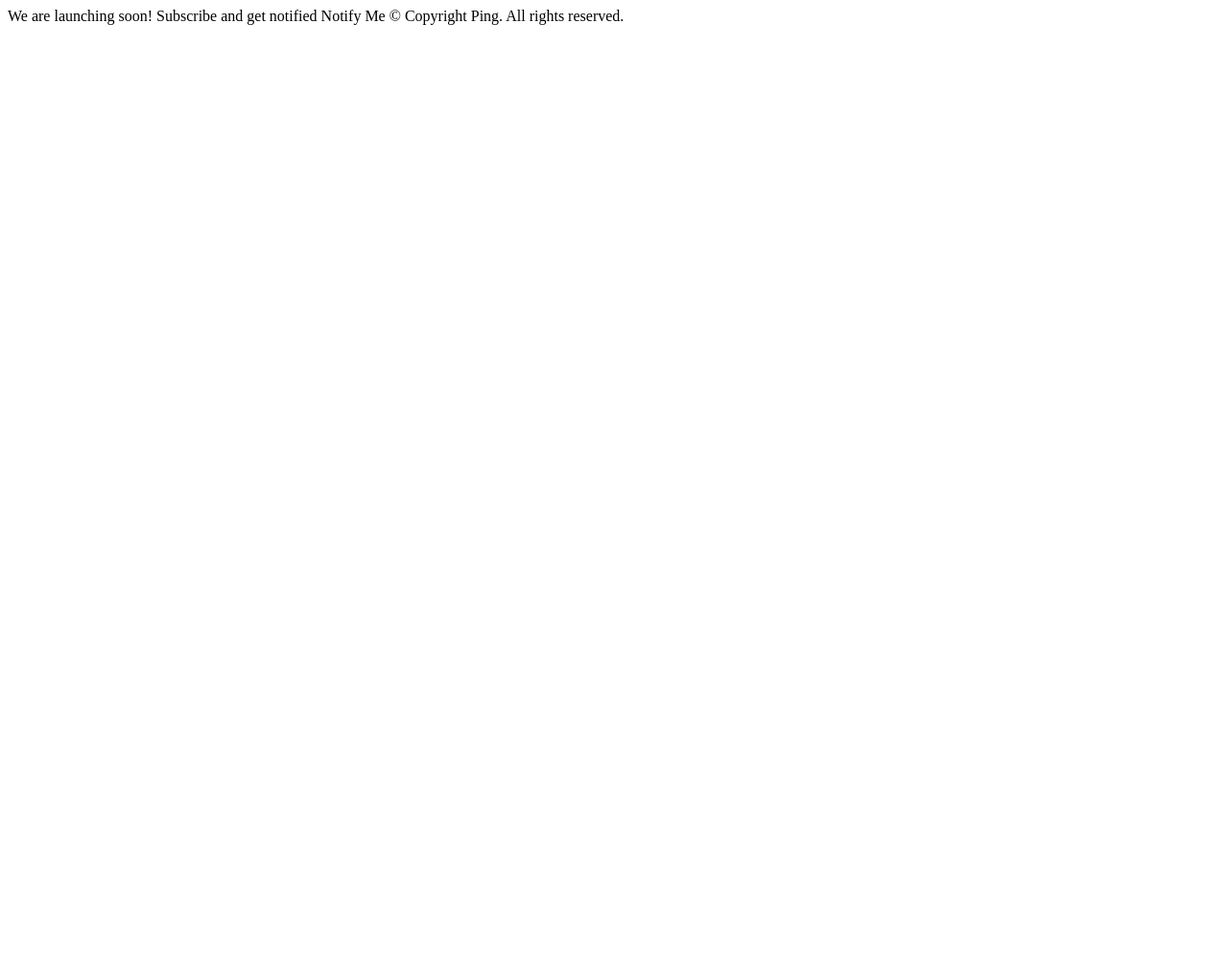
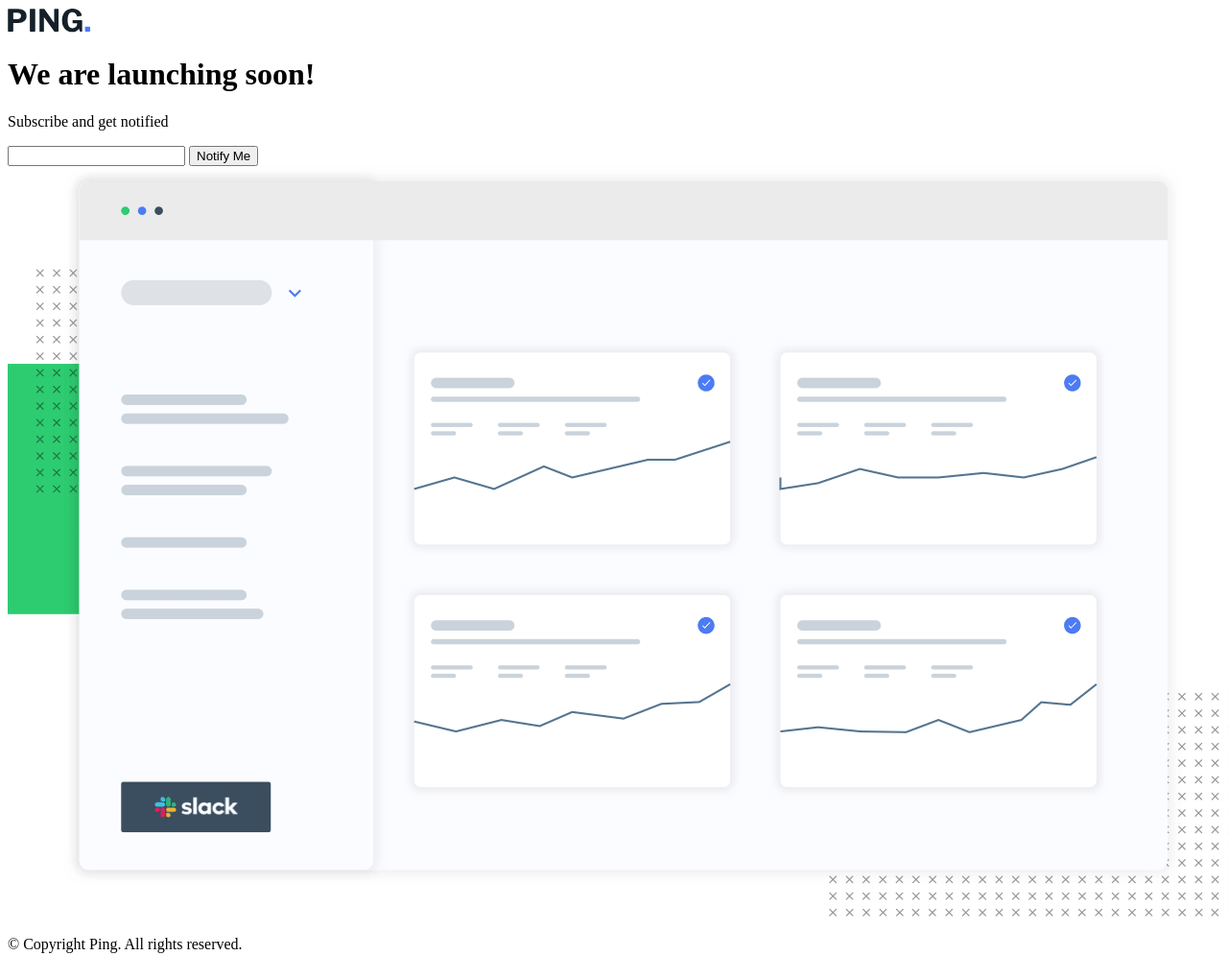
Before and after one commit to jarher/pingCommingSoonPage, a plain HTML site: page index.html in a window 1280 px wide. Shown: the whole page at 96% size. Before the commit the page ends 800 px from the top, so only its background shows below. Drawn offline with Linux system fonts and the light colour scheme.

Commit message:
initial html structure

```diff
--- a/index.html
+++ b/index.html
@@ -15,13 +15,25 @@
 </head>
 
 <body>
-  We are launching soon!
+  <header>
+    <img src="./images/logo.svg" alt="ping logo">
+    <h1>We are launching <b>soon!</b></h1>
+    <p>Subscribe and get notified</p>
+  </header>
+  <main>
+    <form>
+      <input type="email" name="email" id="email">
+      <button type="submit" id="submit">Notify Me</button>
+    </form>
+    <div>
+      <img src="./images/illustration-dashboard.png" alt="illustration dashboard">
+    </div>
+  </main>
+  <footer>
+    <p>&copy; Copyright Ping. All rights reserved.</p>
+  </footer>
 
-  Subscribe and get notified
 
-  Notify Me
-
-  &copy; Copyright Ping. All rights reserved.
 
 
 </body>
```
